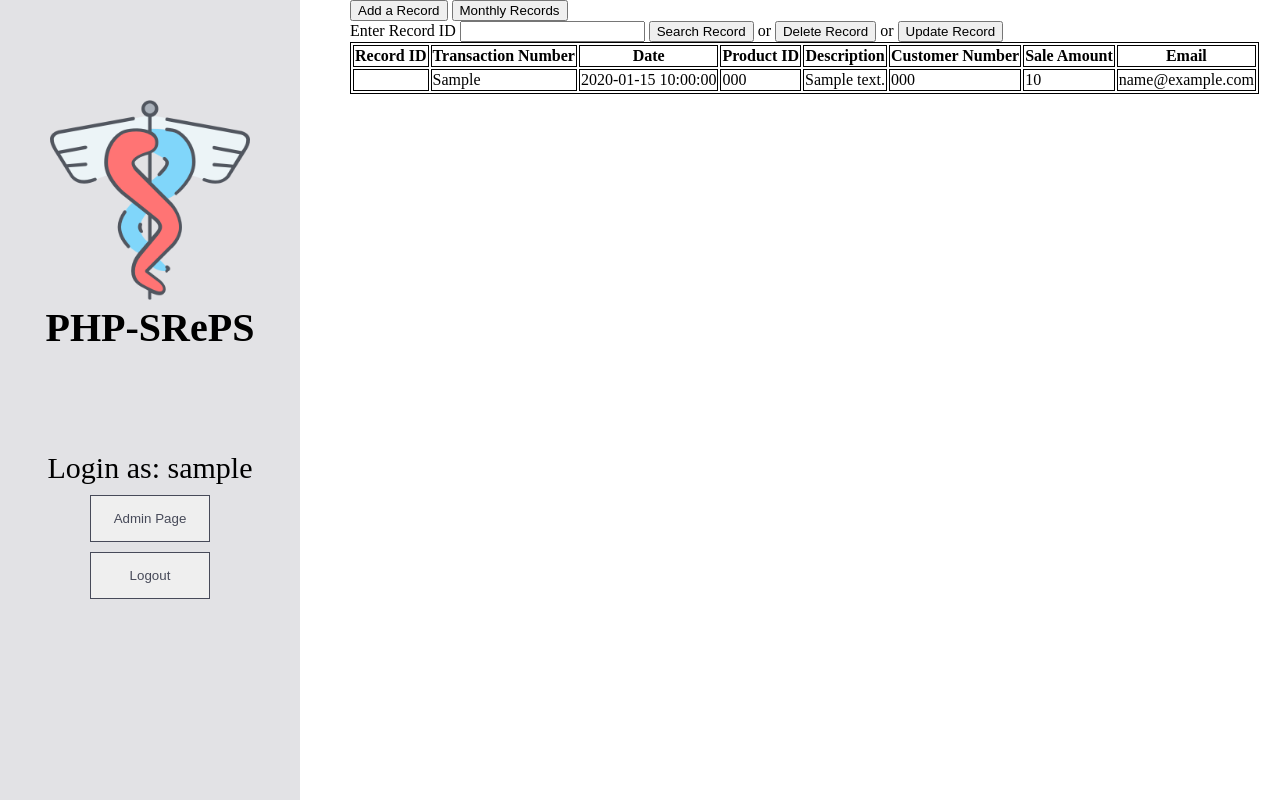
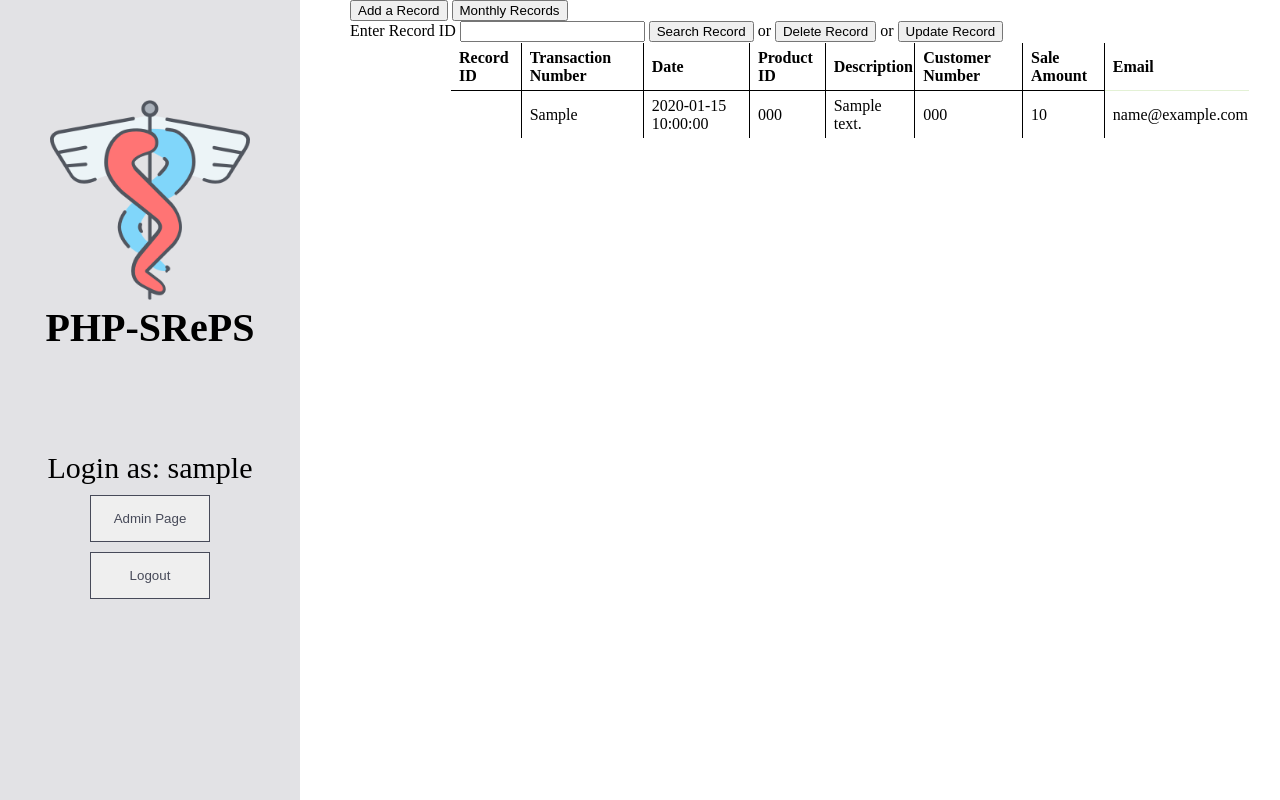
Before and after one commit to MuhammadJack/MuhammadJack.github.io, a PHP site: page /recordspage.php in a window 1280 px wide. Run offline with PHP 8.4, Linux system fonts and the light colour scheme; the visitor is signed in with stand-in values (Sample User, id 1); tables that the repository leaves empty or names only in its code hold one stand-in row (values such as "Sample post"); data that the repository does not hold is empty.

Commit message:
css table style update

```diff
--- a/style/styles.css
+++ b/style/styles.css
@@ -47,7 +47,7 @@ body {
 
 .right {
   background: #474A59;
-  box-shadow: 0px 0px 40px 16px rgba(0,0,0,0.22);
+  box-shadow: 0px 0px 40px 16px rgba(0, 0, 0, 0.22);
   color: #F1F1F2;
   position: relative;
   width: 50%;
@@ -87,7 +87,8 @@ body {
   margin-top: 40px;
 }
 
-.submit, .button {
+.submit,
+.button {
   border: 1px solid #e2e2e5;
   background: #474A59;
   color: #e2e2e5;
@@ -99,8 +100,10 @@ body {
   margin: auto;
 }
 
-.submit:hover, .submit:focus,
-.button:hover, .button:focus {
+.submit:hover,
+.submit:focus,
+.button:hover,
+.button:focus {
   box-shadow: 0 0.5em 0.5em -0.4em var(--hover);
   transform: translateY(-0.5em);
   border: 1px solid #e2e2e5;
@@ -165,8 +168,63 @@ body {
   margin-top: 10px;
 }
 
-.side-btn:hover, .side-btn:focus {
+.side-btn:hover,
+.side-btn:focus {
   font-weight: bold;
   background: #474A59;
   color: #e2e2e5;
 }
+
+/*table style*/
+table {
+  border-spacing: 1;
+  border-collapse: collapse;
+  background: white;
+  border-radius: 6px;
+  overflow: hidden;
+  max-width: 800px;
+  width: 100%;
+  margin: 0 auto;
+  position: relative;
+  left: 100px;
+}
+
+th,
+td {
+  padding-left: 8px;
+}
+
+thead tr {
+  height: 60px;
+  background: #ffed86;
+  font-size: 16px;
+}
+
+tbody tr {
+  height: 48px;
+  border-bottom: 1px solid #e3f1d5;
+}
+
+tbody tr :last-child {
+  border: 0;
+}
+
+td,
+th {
+  text-align: left;
+}
+
+td.l,
+th.l {
+  text-align: right;
+}
+
+td.c,
+th.c {
+  text-align: center;
+}
+
+td.r,
+th.r {
+  text-align: center;
+}
```
Lines whose indentation alone changed are shown as unchanged.
